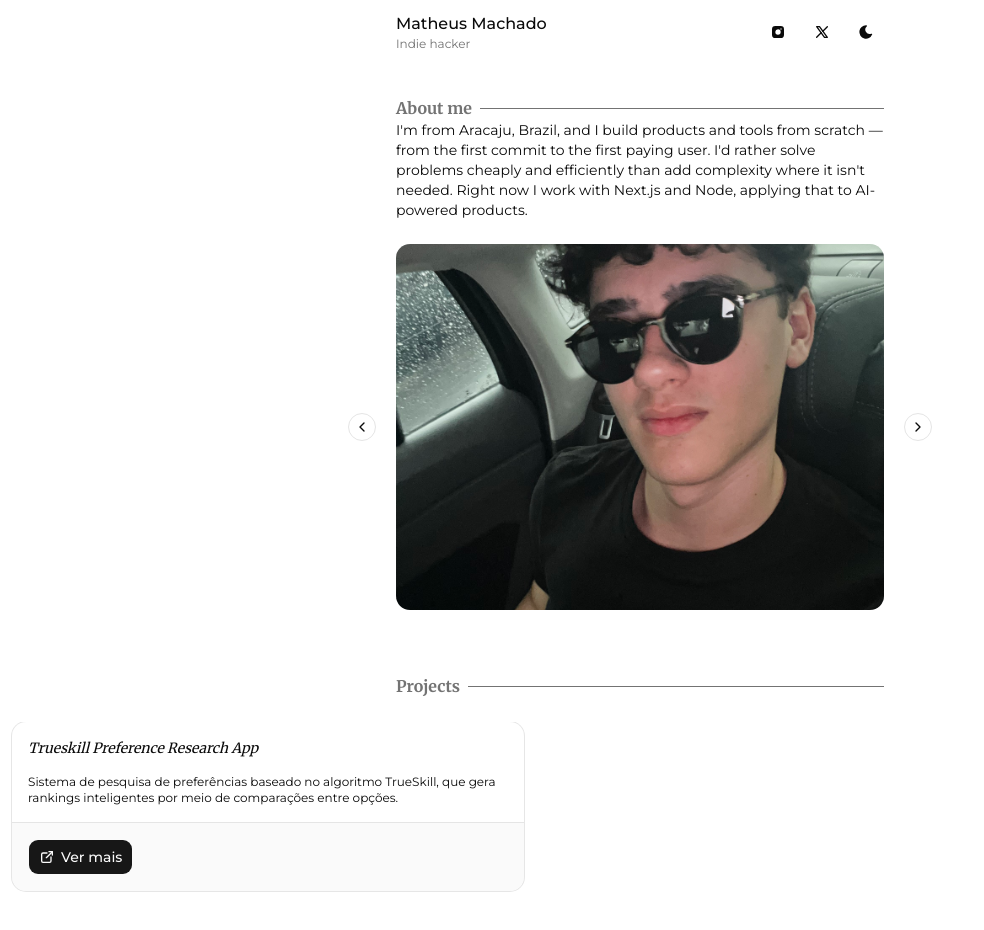
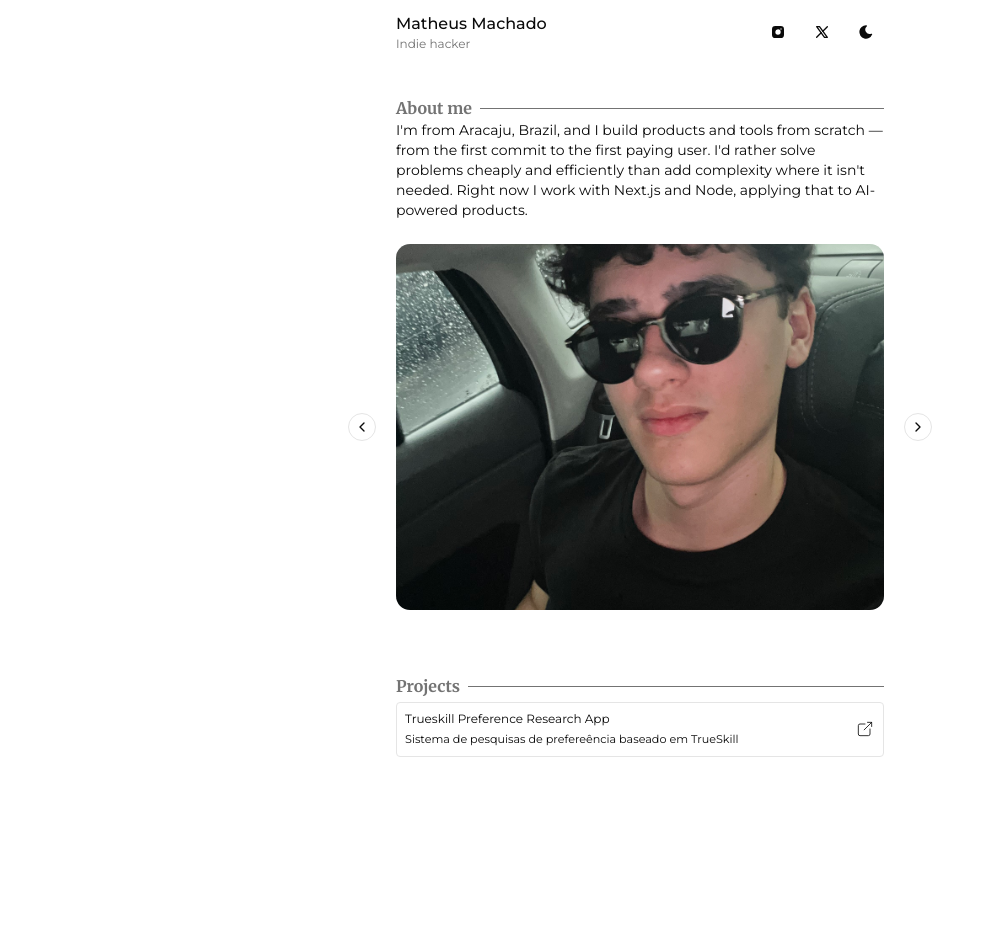
Before and after one commit to teteumachado/teteumachado, a Next.js app in the folder apps/web/: page / in a window 1280 px wide. Shown: the top 930 px of the page, without its empty margins (0-984 px from the left). After the commit the page ends 800 px from the top, so only its background shows below. Built offline with nearby package versions, Linux system fonts and the light colour scheme.

Commit message:
feat: redesign projects section to vertical list layout

```diff
--- a/apps/web/components/public/projects.tsx
+++ b/apps/web/components/public/projects.tsx
@@ -1,14 +1,6 @@
 'use client'
 import { motion } from 'framer-motion'
 import { projects } from '@workspace/transactional'
-import {
-  Card,
-  CardContent,
-  CardFooter,
-  CardHeader,
-  CardTitle,
-} from '@workspace/ui/components/card'
-import { ScrollArea, ScrollBar } from '@workspace/ui/components/scroll-area'
 import Link from 'next/link'
 import { Button } from '@workspace/ui/components/button'
 import { IconExternalLink } from '@tabler/icons-react'
@@ -16,7 +8,7 @@ import { IconExternalLink } from '@tabler/icons-react'
 export const Projects = () => {
   return (
     <section className="w-full py-8">
-      <div className="w-full max-w-sm md:max-w-md lg:max-w-lg px-3 mx-auto mb-6">
+      <div className="w-full max-w-sm md:max-w-md lg:max-w-lg px-3 mx-auto mb-1">
         <motion.div
           initial={{ opacity: 0, y: 12 }}
           animate={{ opacity: 1, y: 0 }}
@@ -33,29 +25,28 @@ export const Projects = () => {
         </motion.div>
       </div>
 
-      <ScrollArea>
-        <div className="flex gap-3 px-3 pb-4">
-          {projects.map(p => (
-            <Card className="min-w-96 max-w-sm md:max-w-md lg:max-w-lg shrink-0" key={p.url}>
-              <CardHeader>
-                <CardTitle className="font-serif text-sm italic">{p.name}</CardTitle>
-              </CardHeader>
-              <CardContent className="flex-1">
-                <p className="text-xs">{p.description}</p>
-              </CardContent>
-              <CardFooter>
-                <Link href={p.url}>
-                  <Button size="lg">
-                    <IconExternalLink />
-                    Ver mais
-                  </Button>
-                </Link>
-              </CardFooter>
-            </Card>
-          ))}
-        </div>
-        <ScrollBar orientation="horizontal" />
-      </ScrollArea>
+      <div className="w-full max-w-sm md:max-w-md lg:max-w-lg px-3 mx-auto flex flex-col gap-2">
+        {projects.map((p, i) => (
+          <Link key={i} href={p.url} target="_blank">
+            <motion.div
+              whileHover={{ y: -2 }}
+              transition={{ type: 'spring', stiffness: 300, damping: 20 }}
+              className="w-full flex justify-between p-2 border rounded items-center transition-colors hover:border-primary/30 hover:shadow-sm"
+            >
+              <div className="flex flex-col gap-1">
+                <h1 className="text-xs">{p.name}</h1>
+                <h2 className="text-[0.7rem]">{p.shortDescription}</h2>
+              </div>
+              <motion.span
+                whileHover={{ x: 2, y: -2, opacity: 0.7 }}
+                transition={{ type: 'spring', stiffness: 300, damping: 20 }}
+              >
+                <IconExternalLink stroke={1} size={20} />
+              </motion.span>
+            </motion.div>
+          </Link>
+        ))}
+      </div>
     </section>
   )
 }
```
